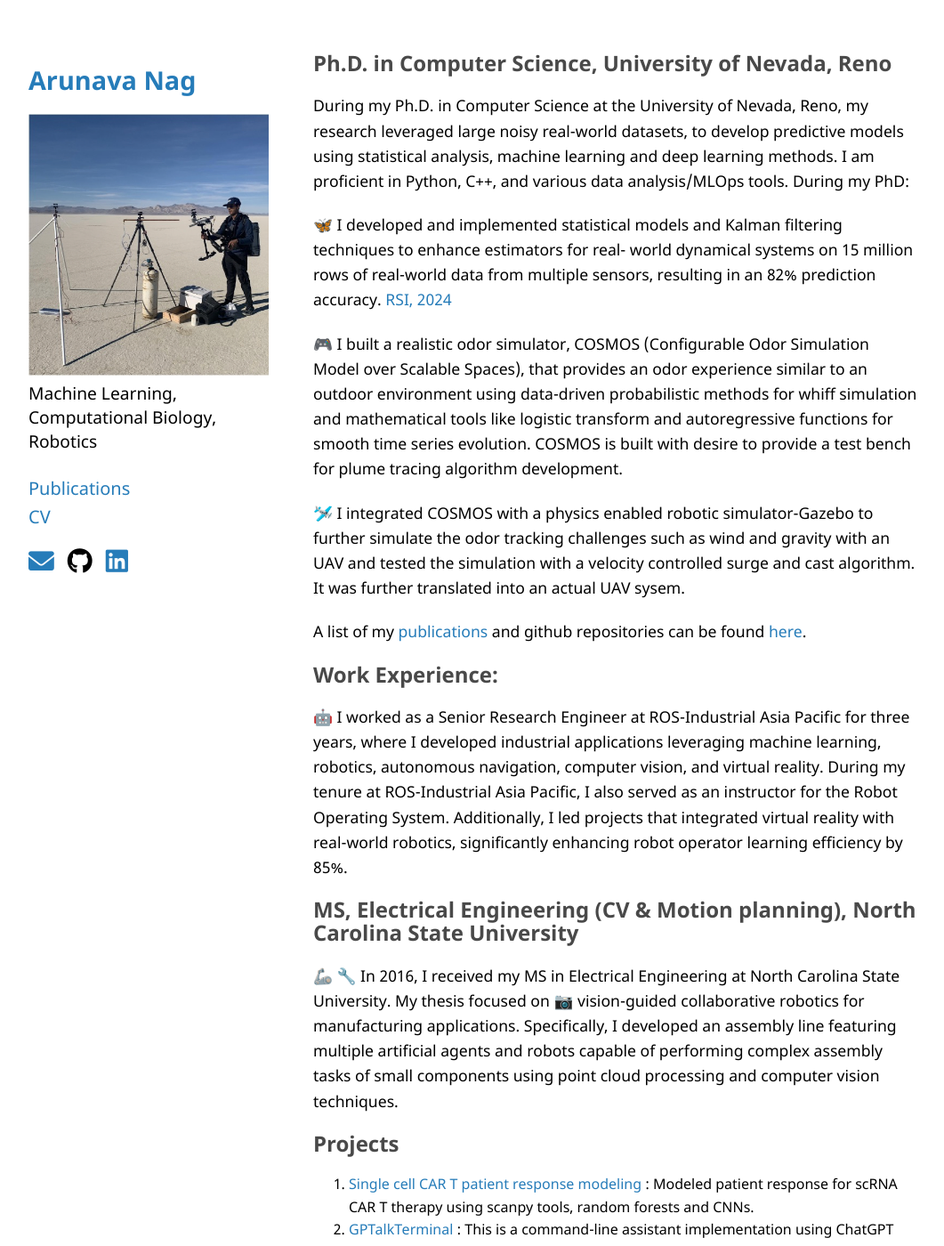
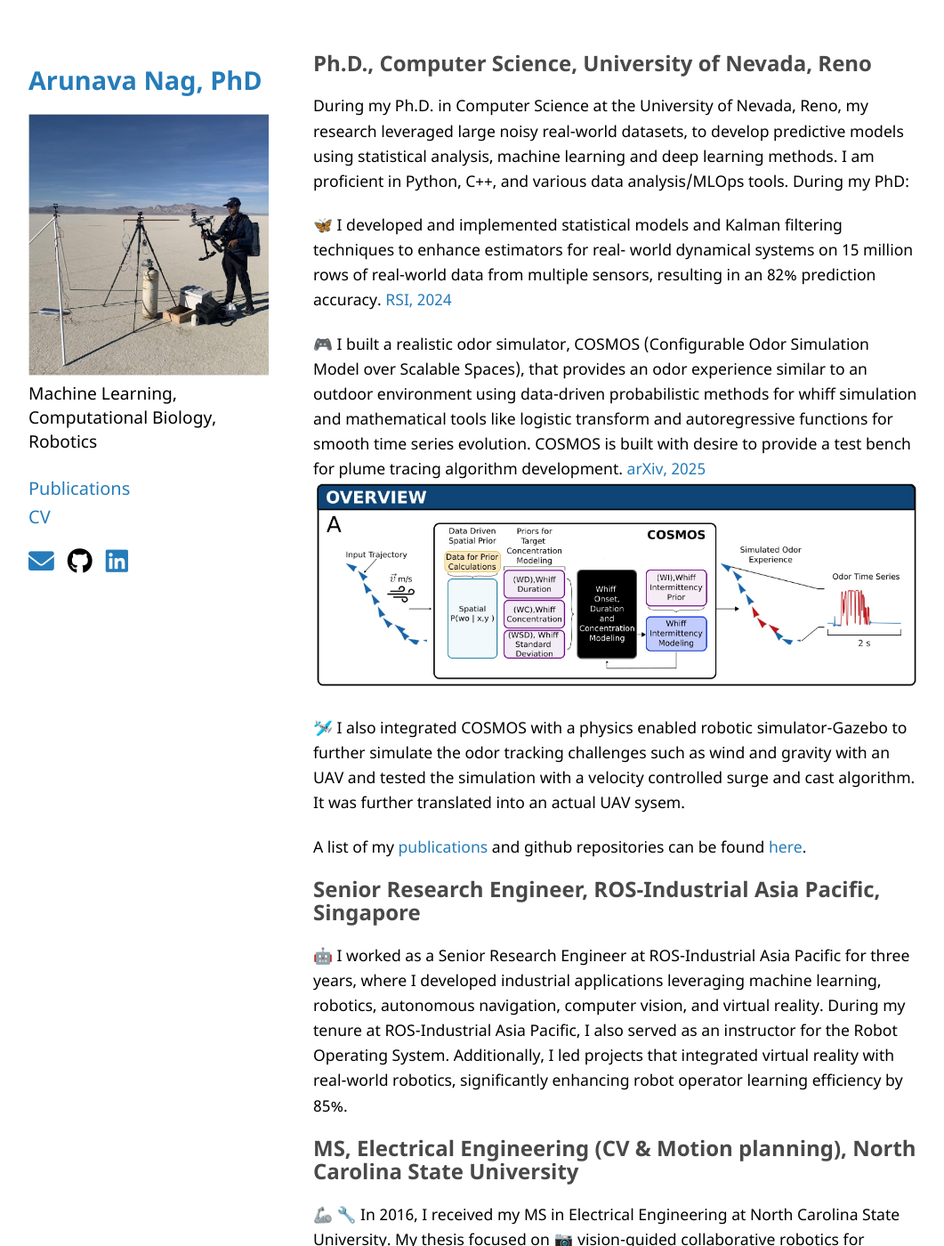
Before and after one commit to arunavanag591/mypage, a Jekyll site: the page built from index.md, in a window 1280 px wide and 1400 px high. Shown: the whole window at 89% size, without its empty margins (108-1169 px from the left). Built offline with Jekyll 4.4.1, drawn with Linux system fonts in a browser that asks for light colours; a style sheet for code colours, icons or effects is not loaded; our own code applies the rules of GitHub Pages for plain Markdown files; some of the changed text lies outside the part shown.

Commit message:
updated PhD description and cosmos

```diff
--- a/_config.yml
+++ b/_config.yml
@@ -1,4 +1,4 @@
-title: Arunava Nag
+title: Arunava Nag, PhD
 logo: /assets/img/me.png
 description: Machine Learning, Computational Biology, Robotics
 google_analytics:
--- a/index.md
+++ b/index.md
@@ -1,25 +1,27 @@
 ---
 layout: default
 ---
-### Ph.D. in Computer Science, University of Nevada, Reno
 
+### Ph.D., Computer Science, University of Nevada, Reno
 During my Ph.D. in Computer Science at the University of Nevada, Reno, my research leveraged large noisy real-world datasets, to develop predictive models using statistical analysis, machine learning and deep learning methods. I am proficient in Python, C++, and various data analysis/MLOps tools. During my PhD:
 
 🦋 I developed and implemented statistical models and Kalman filtering techniques to enhance estimators for real- world dynamical systems on 15 million rows of real-world data from multiple sensors, resulting in an 82% prediction accuracy. [RSI, 2024](https://royalsocietypublishing.org/doi/full/10.1098/rsif.2024.0169)
 
-🎮 I built a realistic odor simulator, COSMOS (Configurable Odor Simulation Model over Scalable Spaces), that provides an odor experience similar to an outdoor environment using data-driven probabilistic methods for whiff simulation and mathematical tools like logistic transform and autoregressive functions for smooth time series evolution. COSMOS is built with desire to provide a test bench for plume tracing algorithm development.
+🎮 I built a realistic odor simulator, COSMOS (Configurable Odor Simulation Model over Scalable Spaces), that provides an odor experience similar to an outdoor environment using data-driven probabilistic methods for whiff simulation and mathematical tools like logistic transform and autoregressive functions for smooth time series evolution. COSMOS is built with desire to provide a test bench for plume tracing algorithm development. [arXiv, 2025](https://arxiv.org/abs/2505.22436)
+![COSMOS](assets/img/algorithm.jpg)
 
-🛩️ I integrated COSMOS with a physics enabled robotic simulator-Gazebo to further simulate the odor tracking challenges such as wind and gravity with an UAV and tested the simulation with a velocity controlled surge and cast algorithm. It was further translated into an actual UAV sysem.
+🛩️ I also integrated COSMOS with a physics enabled robotic simulator-Gazebo to further simulate the odor tracking challenges such as wind and gravity with an UAV and tested the simulation with a velocity controlled surge and cast algorithm. It was further translated into an actual UAV sysem.
 
 A list of my [publications](https://arunavanag591.github.io/mypage/publications/) and github repositories can be found [here](https://github.com/arunavanag591).
 
-### Work Experience:
+### Senior Research Engineer, ROS-Industrial Asia Pacific, Singapore
 🤖 I worked as a Senior Research Engineer at ROS-Industrial Asia Pacific for three years, where I developed industrial applications leveraging machine learning, robotics, autonomous navigation, computer vision, and virtual reality. During my tenure at ROS-Industrial Asia Pacific, I also served as an instructor for the Robot Operating System. Additionally, I led projects that integrated virtual reality with real-world robotics, significantly enhancing robot operator learning efficiency by 85%.
 
 ### MS, Electrical Engineering (CV & Motion planning), North Carolina State University
 🦾 🔧 In 2016, I received my MS in Electrical Engineering at North Carolina State University. My thesis focused on 📷 vision-guided collaborative robotics for manufacturing applications. Specifically, I developed an assembly line featuring multiple artificial agents and robots capable of performing complex assembly tasks of small components using point cloud processing and computer vision techniques.
 
 ### Projects
-1. [Single cell CAR T patient response modeling](https://github.com/arunavanag591/single-cell-car-t-response-modeling.git) : Modeled patient response for scRNA CAR T therapy using scanpy tools, random forests and CNNs.
-2. [GPTalkTerminal](https://github.com/arunavanag591/GPTalkTerminal.git) : This is a command-line assistant implementation using ChatGPT API
-3. [GeminiYoutubeSummarizer](https://github.com/arunavanag591/GeminiYoutubeSummarizer.git) : Summarizes a youtube video using Google's Gemini Pro LLM model
+1. [COSMOS](https://github.com/arunavanag591/COSMOS) : A data-driven probabilistic time series simulator for chemical plumes across spatial scales.
+2. [Single cell CAR T patient response modeling](https://github.com/arunavanag591/single-cell-car-t-response-modeling.git) : Modeled patient response for scRNA CAR T therapy using scanpy tools, random forests and CNNs.
+3. [GPTalkTerminal](https://github.com/arunavanag591/GPTalkTerminal.git) : This is a command-line assistant implementation using ChatGPT API
+4. [GeminiYoutubeSummarizer](https://github.com/arunavanag591/GeminiYoutubeSummarizer.git) : Summarizes a youtube video using Google's Gemini Pro LLM model
```
Also changed, not shown: publications.md (+8 -7 lines), assets/img/algorithm.jpg (added).
